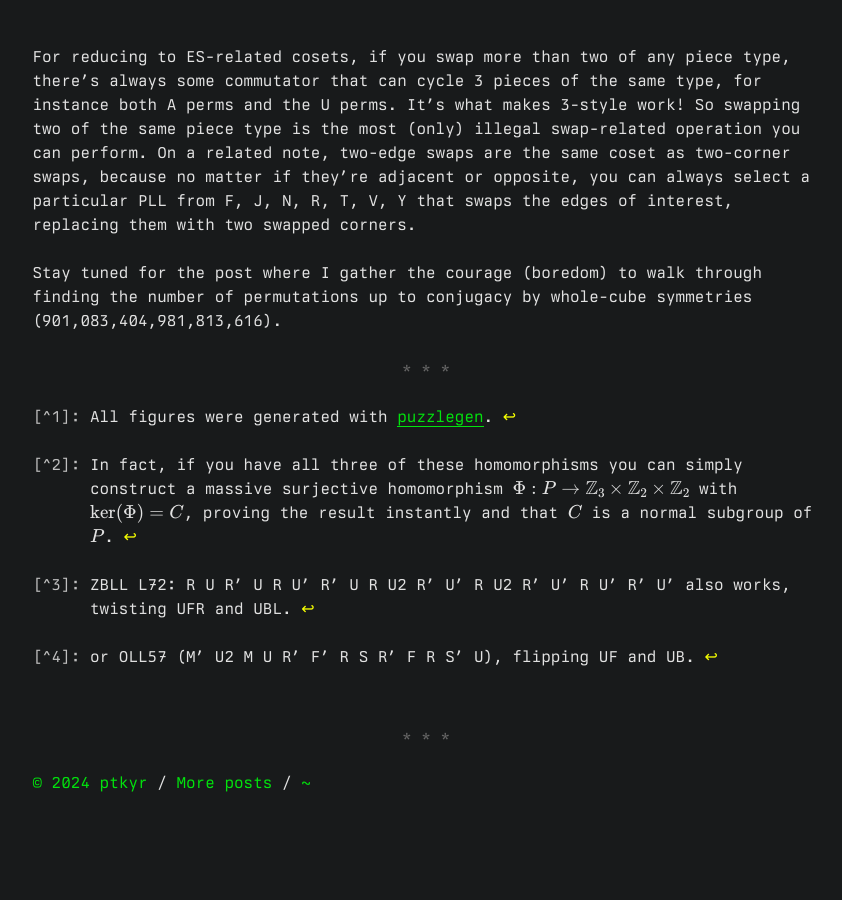
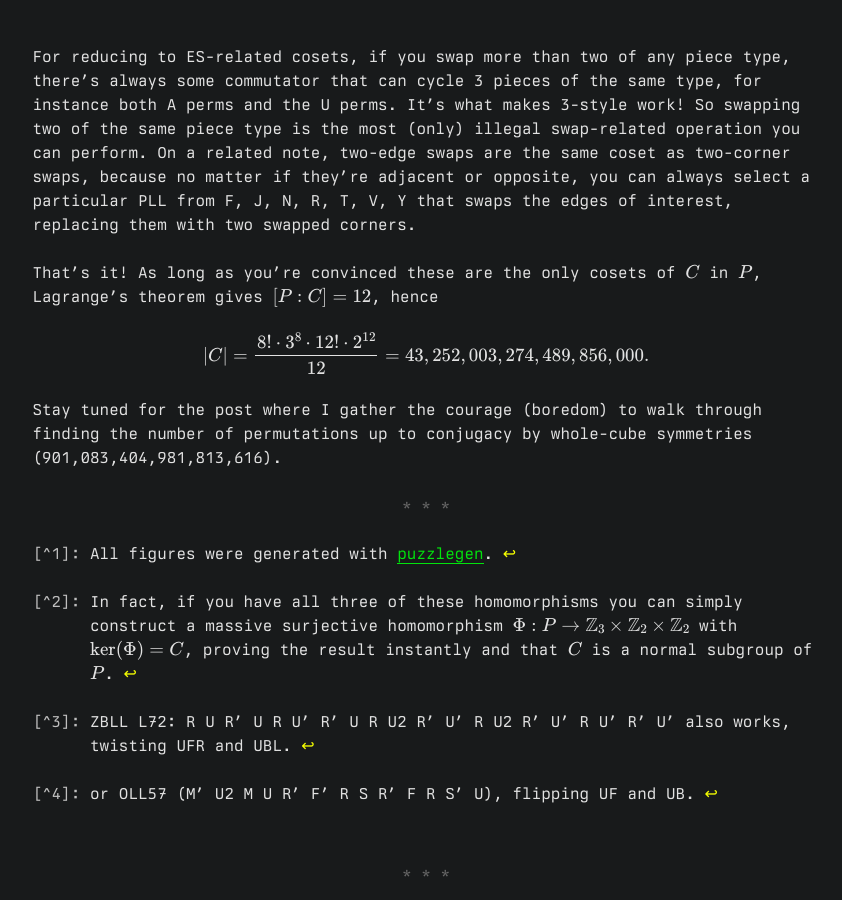
Before and after one commit to Ptkyr/Ptkyr.github.io, a Jekyll site: the page built from notes/_posts/2024-11-23-cube-group-theory.md, in a window 1280 px wide and 900 px high, scrolled down 2447 px. Shown: the whole window, without its empty margins (214-1056 px from the left). Built offline with Jekyll 4.4.1, drawn with Linux system fonts in a browser that asks for light colours; some web fonts are replaced; formulas are drawn with MathJax 3; before the commit the page ends 3324 px from its top, so only the background shows below that.

Commit message:
actually finish the argument

```diff
--- a/notes/_posts/2024-11-23-cube-group-theory.md
+++ b/notes/_posts/2024-11-23-cube-group-theory.md
@@ -231,6 +231,11 @@ As for why these are the *only* fuckups, any number of (just) corner twists can
 
 For reducing to ES-related cosets, if you swap more than two of any piece type, there's always some commutator that can cycle 3 pieces of the same type, for instance both A perms and the U perms. It's what makes 3-style work! So swapping two of the same piece type is the most (only) illegal swap-related operation you can perform. On a related note, two-edge swaps are the same coset as two-corner swaps, because no matter if they're adjacent or opposite, you can always select a particular PLL from F, J, N, R, T, V, Y that swaps the edges of interest, replacing them with two swapped corners.
 
+That's it! As long as you're convinced these are the only cosets of $$C$$ in $$P$$, Lagrange's theorem gives $$[P : C] = 12$$, hence
+<center>
+    $$\lvert C \rvert = \frac{8! \cdot 3^{8} \cdot 12! \cdot 2^{12}}{12} = 43,252,003,274,489,856,000.$$
+</center>
+
 Stay tuned for the post where I gather the courage (boredom) to walk through finding the number of permutations up to conjugacy by whole-cube symmetries (901,083,404,981,813,616).
 
 [^1]: All figures were generated with [puzzlegen][puzzlegen].
```
